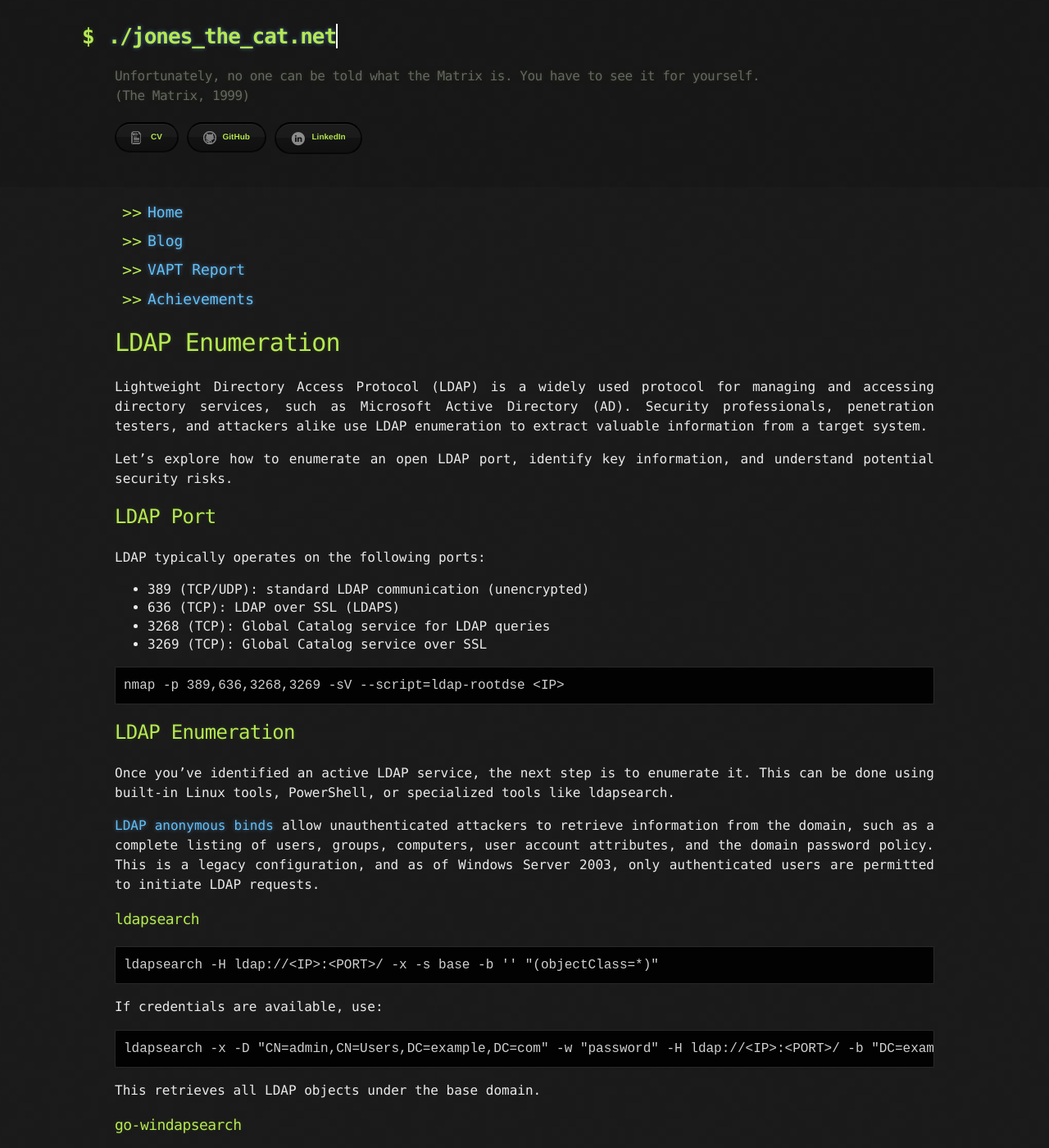
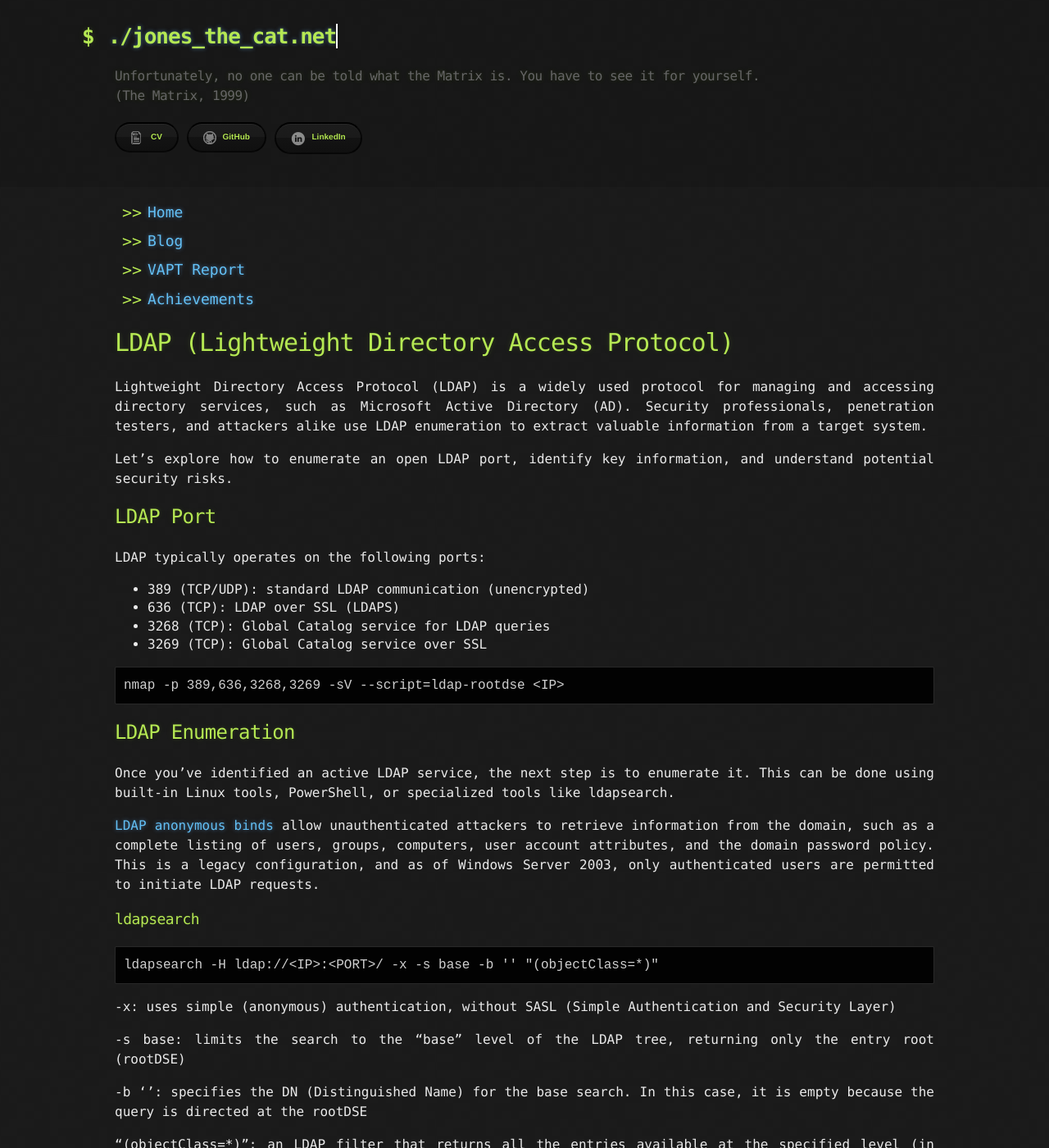
Before and after one commit to dennyverduchi/dennyverduchi.github.io, a Jekyll site: the page built from pages/blog/enum-techniques/1-ldap.md, in a window 1280 px wide and 1400 px high. Shown: the whole window at 82% size. Built offline with Jekyll 4.4.1, drawn with Linux system fonts in a browser that asks for light colours; our own code applies the rules of GitHub Pages for plain Markdown files; some of the changed text lies outside the part shown.

Commit message:
ldap update

````diff
--- a/pages/blog/enum-techniques/1-ldap.md
+++ b/pages/blog/enum-techniques/1-ldap.md
@@ -2,7 +2,7 @@
 layout: default
 ---
 
-# LDAP Enumeration
+# LDAP (Lightweight Directory Access Protocol)
 
 Lightweight Directory Access Protocol (LDAP) is a widely used protocol for managing and accessing directory services, such as Microsoft Active Directory (AD). Security professionals, penetration testers, and attackers alike use LDAP enumeration to extract valuable information from a target system.
 
@@ -32,6 +32,13 @@ Once you've identified an active LDAP service, the next step is to enumerate it.
 ```
 ldapsearch -H ldap://<IP>:<PORT>/ -x -s base -b '' "(objectClass=*)"
 ```
+-x: uses simple (anonymous) authentication, without SASL (Simple Authentication and Security Layer)
+
+-s base: limits the search to the "base" level of the LDAP tree, returning only the entry root (rootDSE)
+
+-b '': specifies the DN (Distinguished Name) for the base search. In this case, it is empty because the query is directed at the rootDSE
+
+"(objectClass=*)": an LDAP filter that returns all the entries available at the specified level (in this case, the rootDSE)
 If credentials are available, use:
 
 ```
@@ -61,7 +68,7 @@ windapsearch-linux-amd64 -d example.com --dc <IP> -m
 ```
 [github repo](https://github.com/ropnop/go-windapsearch)
 
-### Nmap NSE Scripts
+## Nmap NSE Scripts
 
 Nmap has powerful scripts for LDAP enumeration:
 
@@ -80,7 +87,7 @@ Nmap has powerful scripts for LDAP enumeration:
 
 These scripts can provide valuable insights, such as domain structure and available users.
 
-### PowerShell
+## PowerShell
 
 On a Windows machine with access to an LDAP server, PowerShell can be used to enumerate users and groups:
 
````
